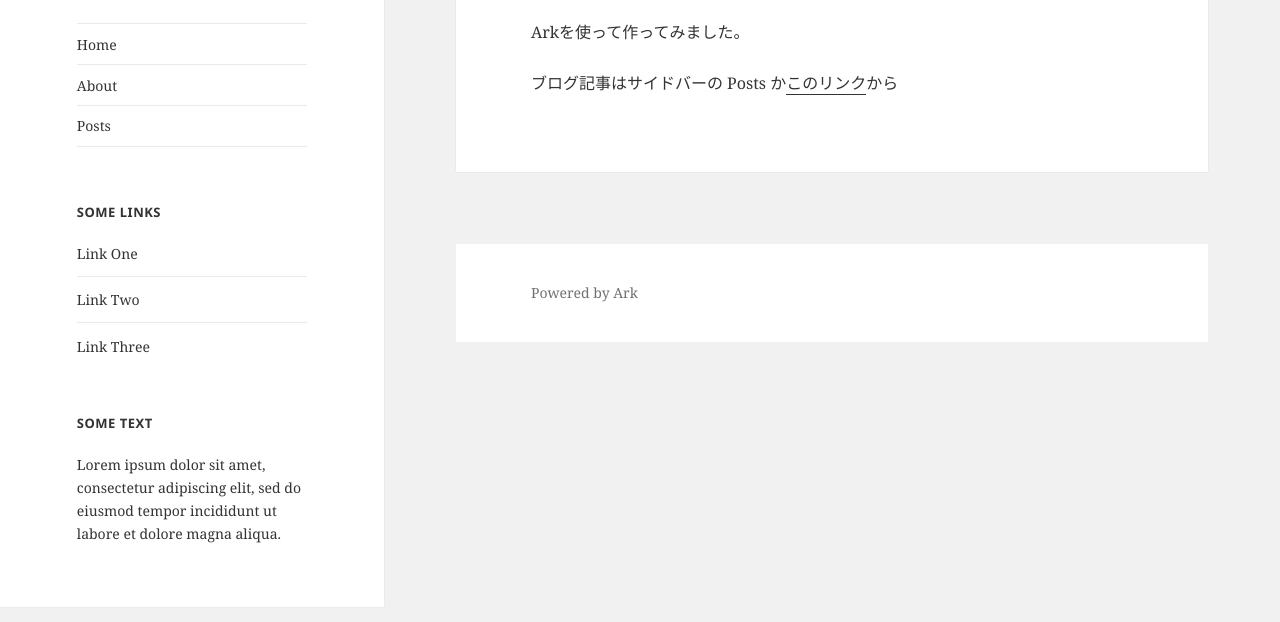
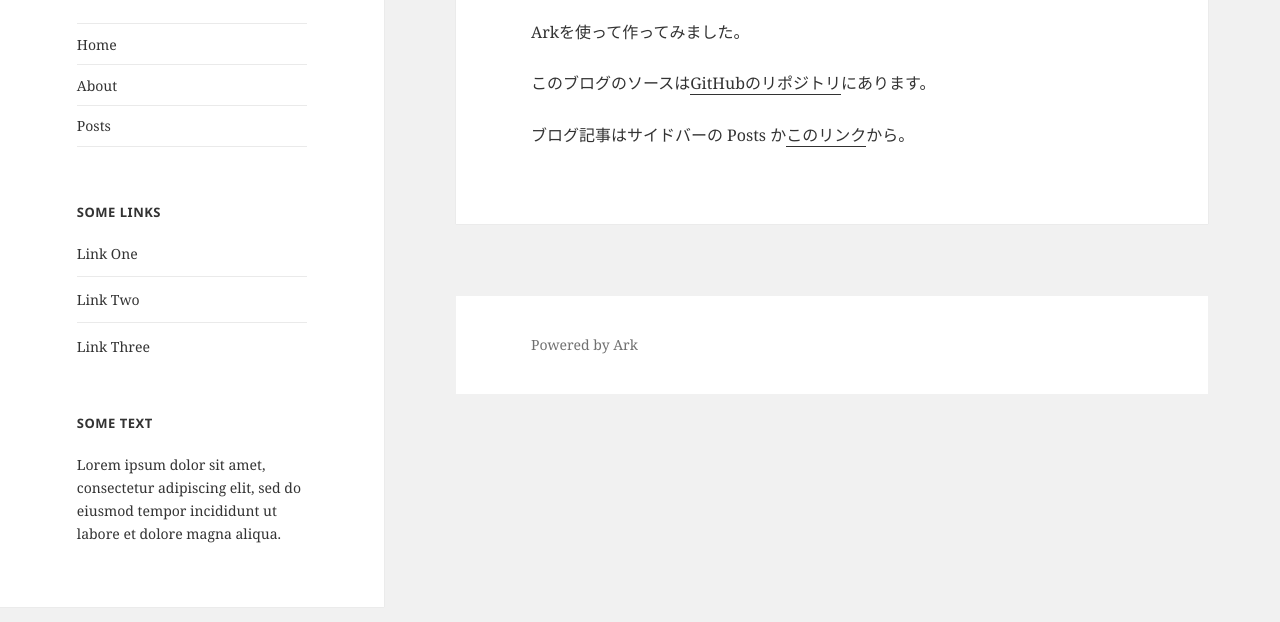
Before and after one commit to miyakogi/blog_ark, a plain HTML site: page index.html in a window 1280 px wide. Shown: the part 193-815 px from the top of the page. Drawn offline with Linux system fonts and the light colour scheme.

Commit message:
Update documentation

```diff
--- a/index.html
+++ b/index.html
@@ -67,7 +67,8 @@ aliqua.</p>
 
         <div class="record-content">
             <p>Arkを使って作ってみました。</p>
-<p>ブログ記事はサイドバーの Posts か<a href="posts">このリンク</a>から</p>
+<p>このブログのソースは<a href="https://github.com/miyakogi/blog_ark">GitHubのリポジトリ</a>にあります。</p>
+<p>ブログ記事はサイドバーの Posts か<a href="posts">このリンク</a>から。</p>
         </div>
 
         <footer class="record-footer">
```
